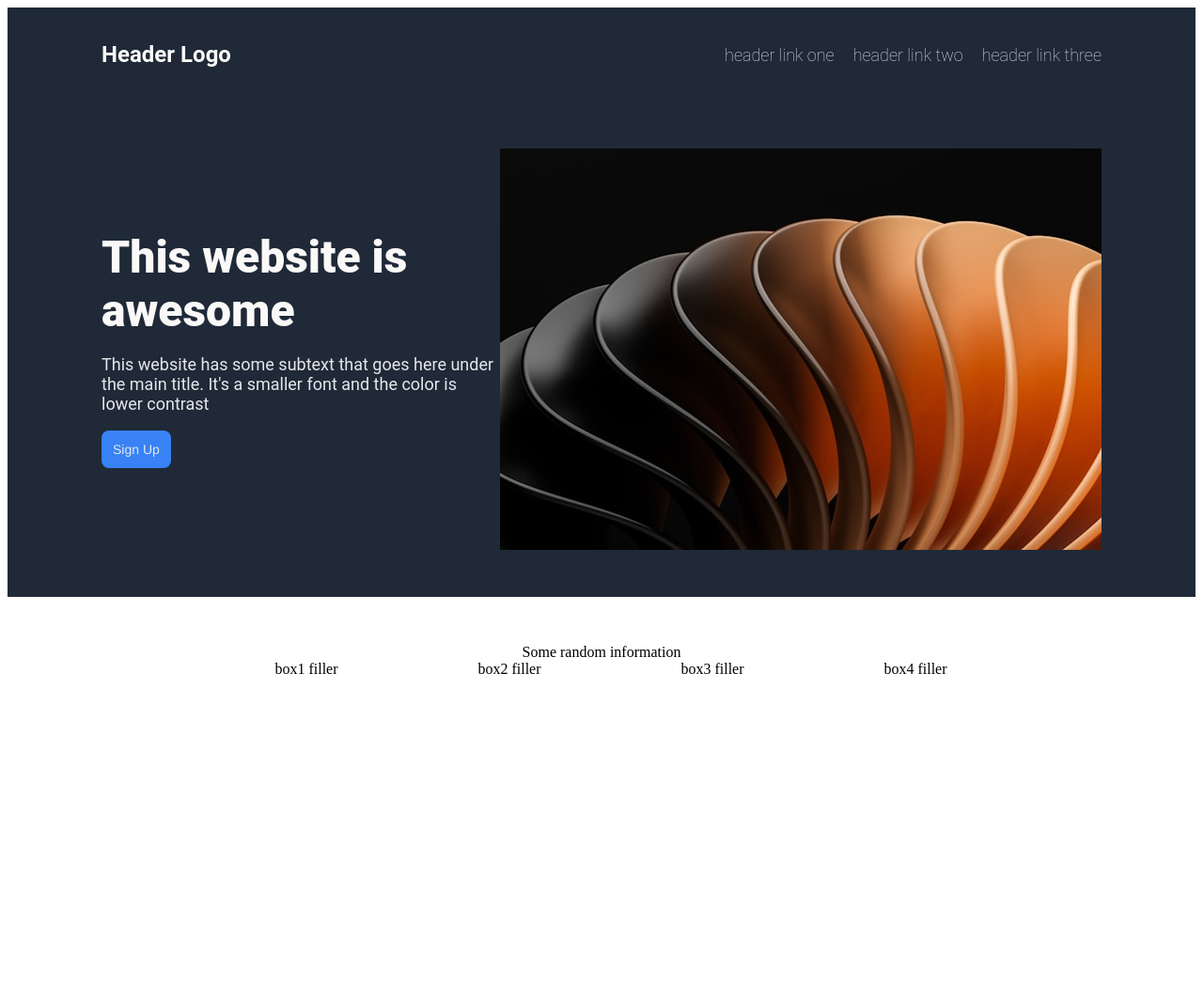
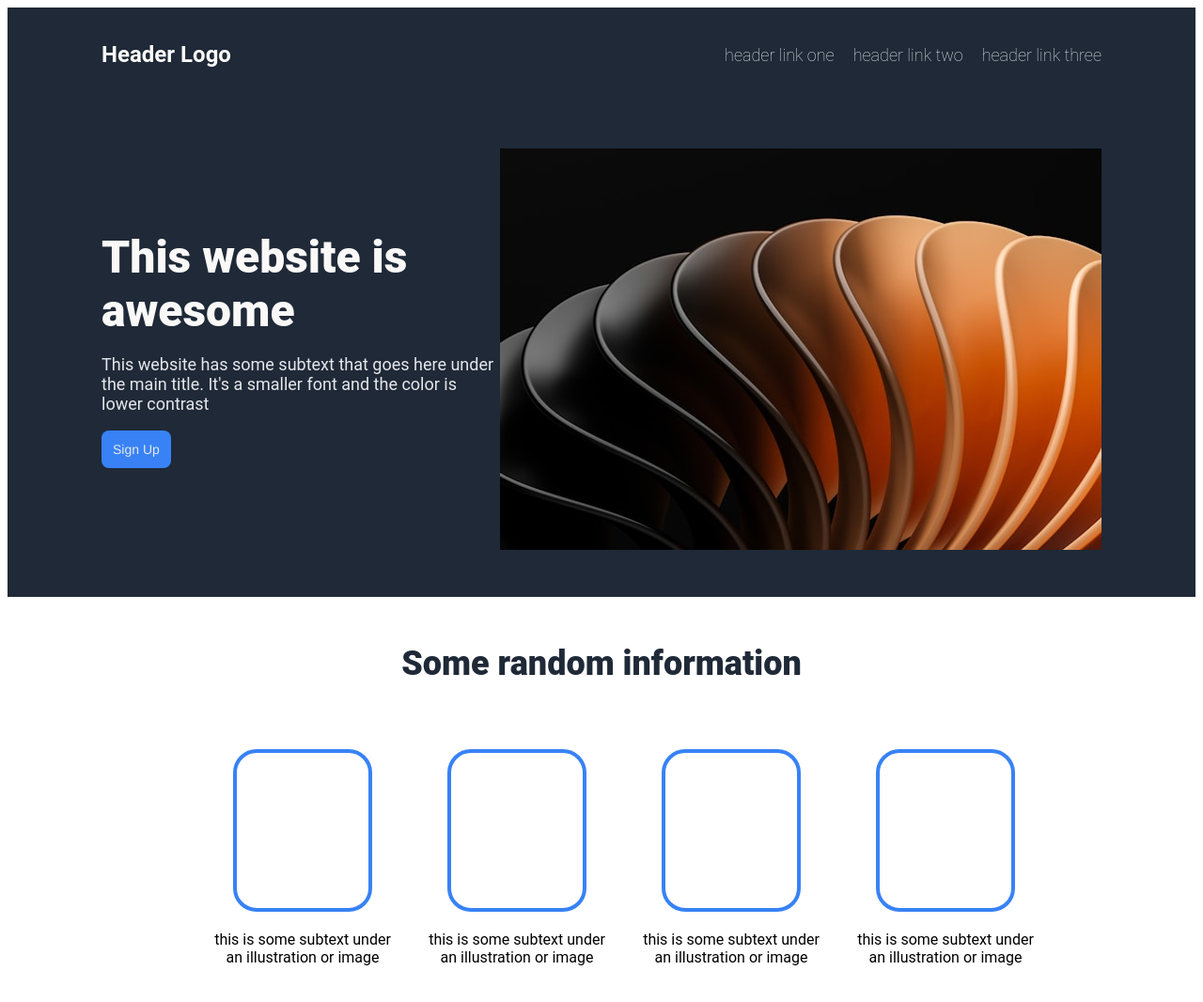
Before and after one commit to AshKuhlmann/TheOdinProject, a plain HTML site: page landing-page/index.html in a window 1280 px wide. Shown: the whole page at 94% size. Before the commit the page ends 800 px from the top, so only its background shows below. Drawn offline with Linux system fonts and the light colour scheme.

Commit message:
Landing Page Project: Section 3 Added rounded boxes and styles them appropriately. Small issue: boxes are not centered.

```diff
--- a/landing-page/index.html
+++ b/landing-page/index.html
@@ -32,10 +32,22 @@
     <div class="section-3">
         <div class="top-textbox">Some random information</div>
         <div class="flex-container-3">
-            <div class="box">box1 filler</div>
-            <div class="box">box2 filler</div>
-            <div class="box">box3 filler</div>
-            <div class="box">box4 filler</div>
+            <div class="box">
+                <div class="rounded-box"></div>
+                this is some subtext under an illustration or image
+            </div>
+            <div class="box">
+                <div class="rounded-box"></div>
+                this is some subtext under an illustration or image
+            </div>
+            <div class="box">
+                <div class="rounded-box"></div>
+                this is some subtext under an illustration or image
+            </div>
+            <div class="box">
+                <div class="rounded-box"></div>
+                this is some subtext under an illustration or image
+            </div>
         </div>
     </div>
 </body>
--- a/landing-page/styles.css
+++ b/landing-page/styles.css
@@ -101,6 +101,12 @@ button {
 
 .top-textbox {
     text-align: center;
+    padding-bottom: 50px;
+    /* Text styling */
+    font-family: 'Roboto', "Arial", sans-serif;
+    font-size: 36px;
+    color: #1F2937;
+    font-weight: 900;
 }
 
 .flex-container-3 {
@@ -110,4 +116,17 @@ button {
 
 .box {
     margin-left: 20px;
+    margin-right: 20px;
+    text-align: center;
+    font-family: 'Roboto', "Arial", sans-serif;
 }
+
+.rounded-box {
+    /* Rounded boxes courtesy of: https://www.w3schools.com/css/css3_borders.asp */
+    border-radius: 25px;
+    border: 4px solid #3882F6;
+    margin: 20px;
+    padding: 20px;
+    width: 100px;
+    height: 125px;
+}
```
